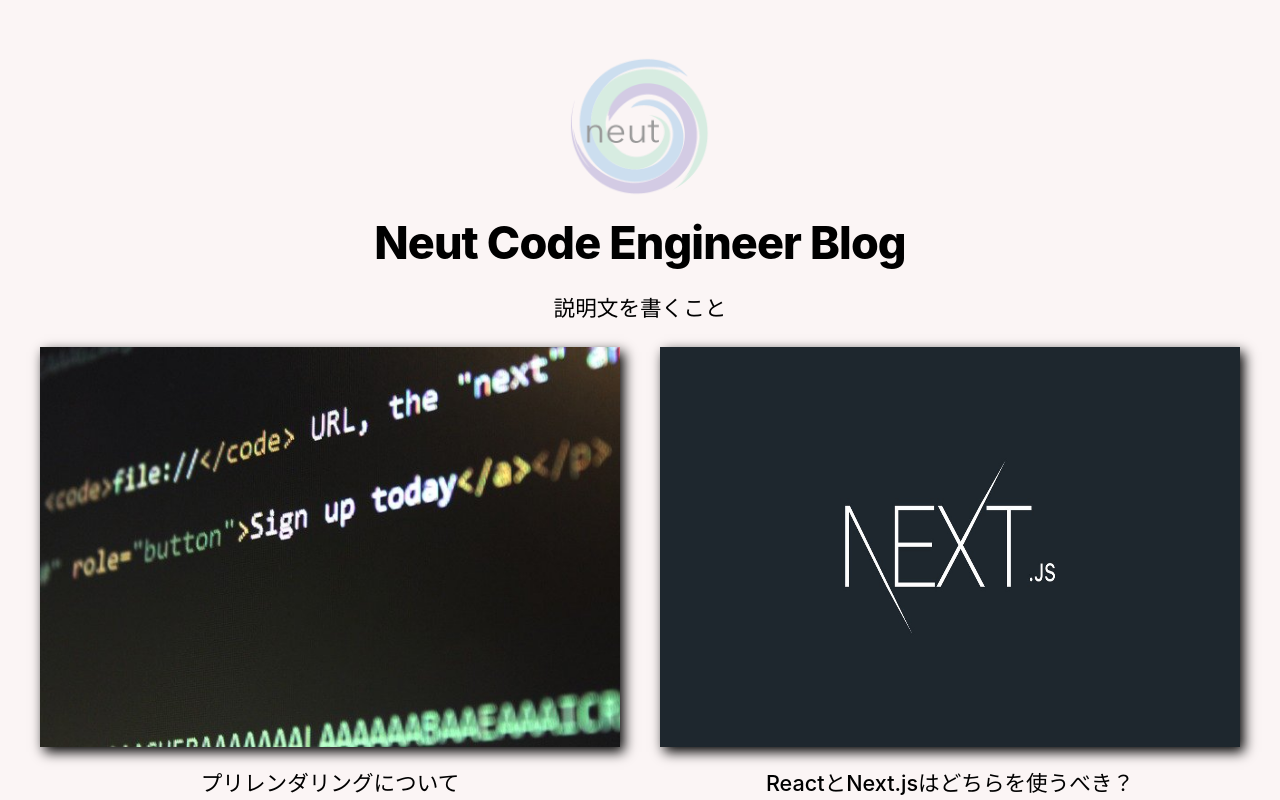
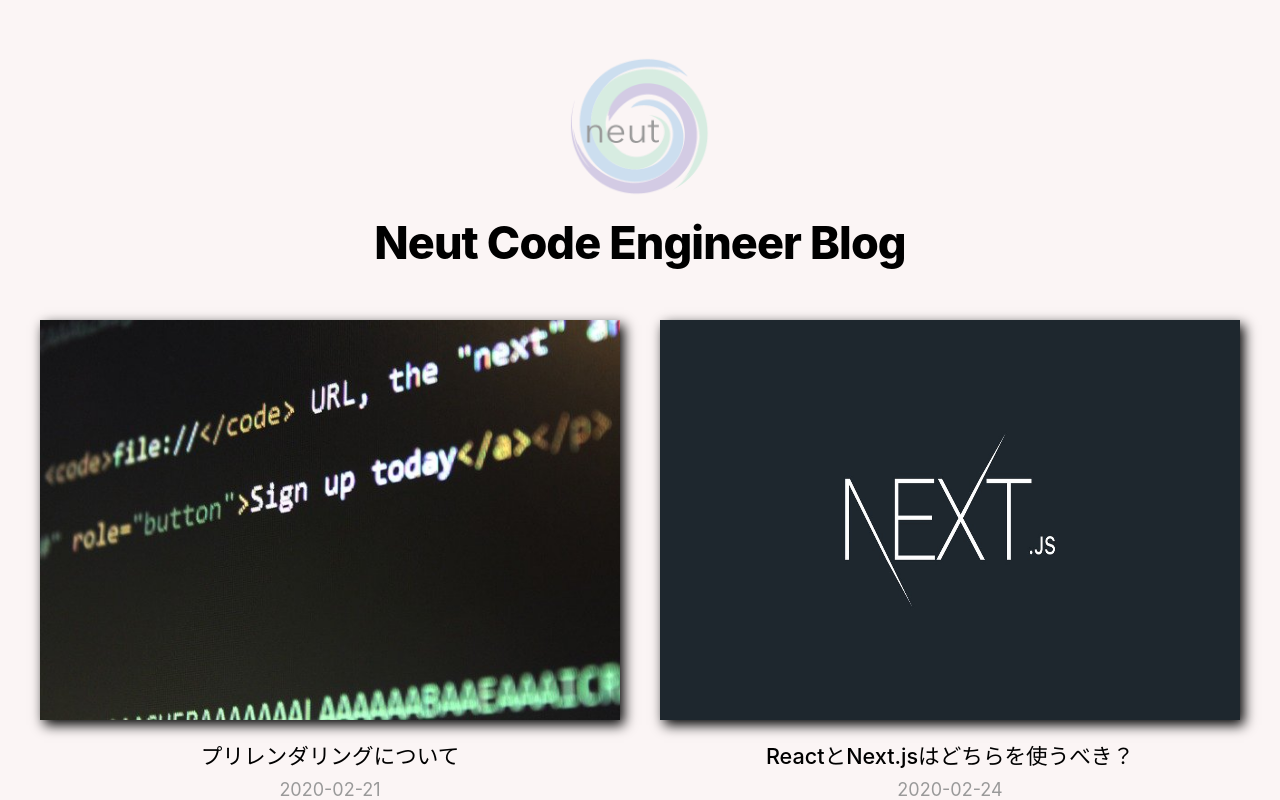
Before and after one commit to g-ishikura0560/nextjs-blog, a Next.js app: page / in a window 1280 px wide. Shown: the top 800 px of the page. Built offline with nearby package versions, Linux system fonts and the light colour scheme.

Commit message:
Remove message

```diff
--- a/pages/index.js
+++ b/pages/index.js
@@ -24,11 +24,9 @@
       <Head>
         <title>{siteTitle}</title>
       </Head>
-      <section className={utilStyle.headingMd}>
-        <p>説明文を書くこと</p>
-      </section>
+      <section className={utilStyle.headingMd}></section>
 
-      <section className={`${utilStyle.headingMd} ${utilStyle.padding1px}`}>
+      <section className={`${utilStyle.headingMd} ${utilStyle.padding50px}`}>
         <div className={styles.grid}>
           {allPostsData.map(({ id, title, date, thumbnail }) => (
             <article key={id}>
--- a/styles/utils.module.css
+++ b/styles/utils.module.css
@@ -36,8 +36,8 @@
   color: inherit;
 }
 
-.padding1px {
-  padding-top: 1px;
+.padding50px {
+  padding-top: 50px;
 }
 
 .list {
```
